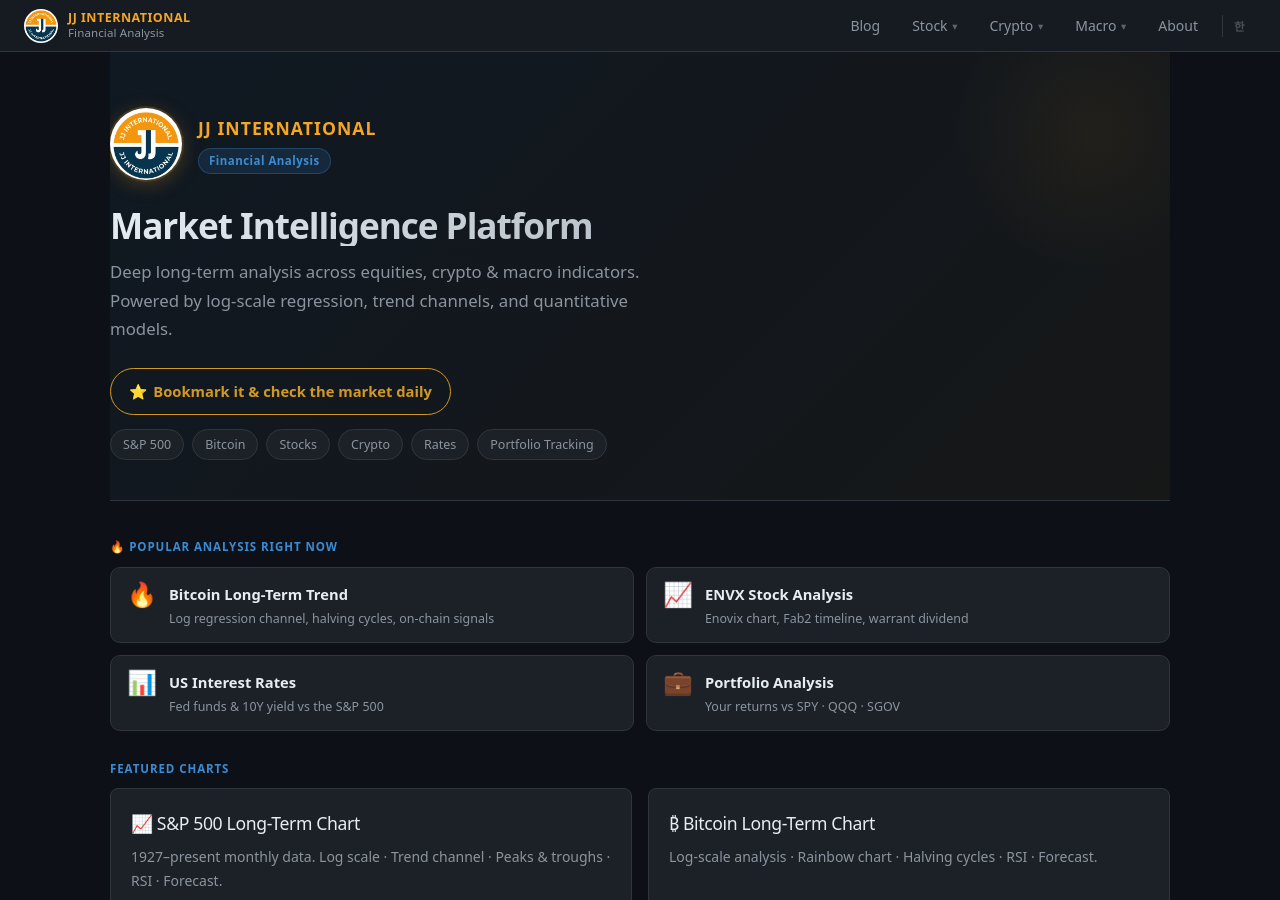
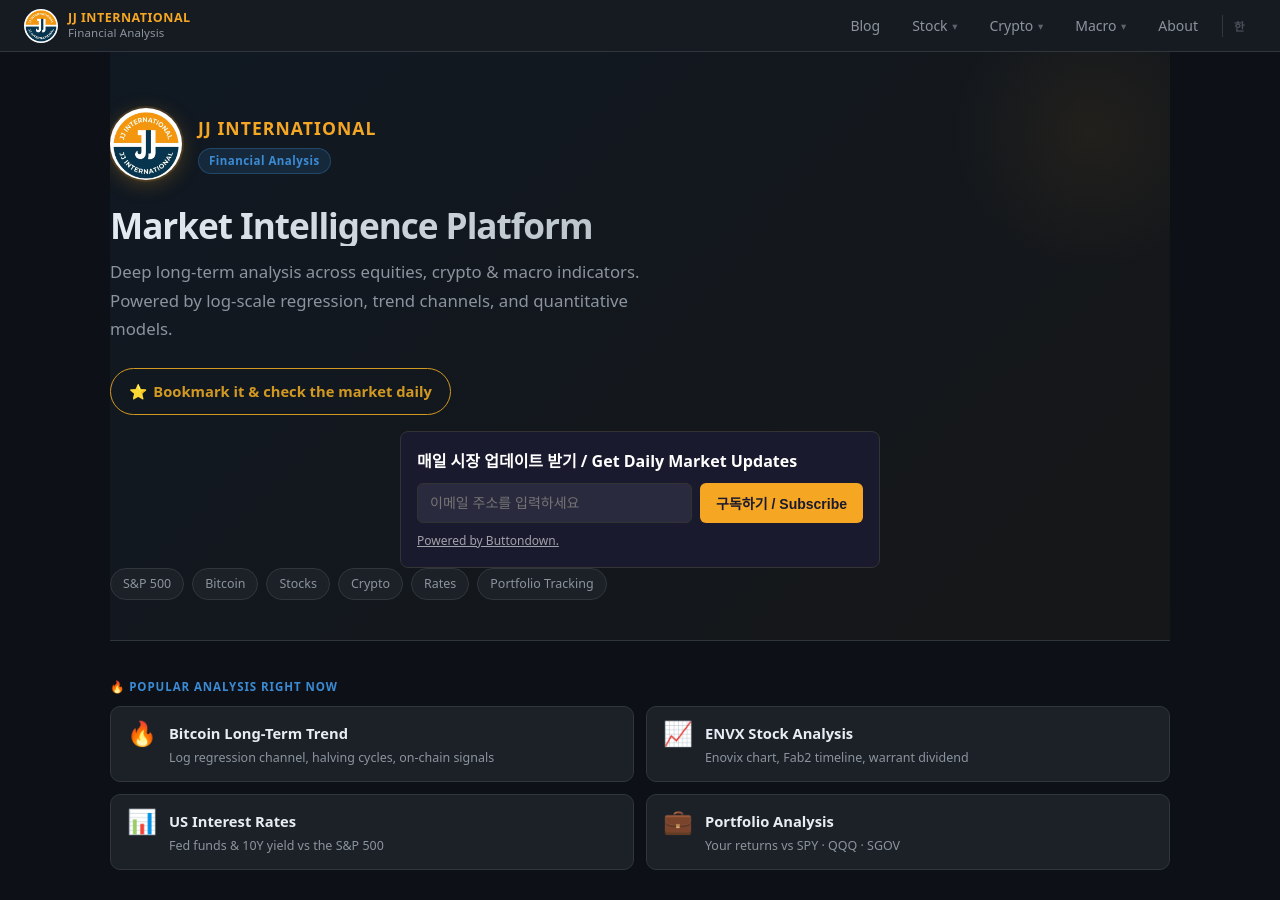
Before and after one commit to jaegunjung/finance, a Jekyll site: the page built from index.html, in a window 1280 px wide and 900 px high. Built offline with Jekyll 4.4.1, drawn with Linux system fonts in a browser that asks for light colours; a script that is not in the unit is left out.

Commit message:
Buttondown 구독 폼(다크 테마)을 홈 상단과 글 하단에 추가해 이메일 구독 유입을 늘림
Co-Authored-By: Claude Opus 5.5 <noreply@anthropic.com>

```diff
--- /dev/null
+++ b/_includes/subscribe-form.html
@@ -0,0 +1,28 @@
+{% comment %}
+  Buttondown subscribe form (dark theme). Used on the home hero and below posts.
+  Each include gets a unique input id so multiple forms on one page don't clash.
+{% endcomment %}
+{% assign sf_id = include.id | default: "home" %}
+<form
+  action="https://buttondown.com/api/emails/embed-subscribe/{{ site.buttondown_username | default: 'jaegun' }}"
+  method="post"
+  class="embeddable-buttondown-form"
+  style="background:#1a1a2e;color:#ffffff;border:1px solid #333;border-radius:8px;padding:16px;max-width:480px;margin:16px auto 0;text-align:left;"
+>
+  <label for="bd-email-{{ sf_id }}" style="display:block;font-weight:600;margin-bottom:8px;color:#ffffff;">
+    매일 시장 업데이트 받기 / Get Daily Market Updates
+  </label>
+  <div style="display:flex;gap:8px;flex-wrap:wrap;">
+    <input type="email" name="email" id="bd-email-{{ sf_id }}" required
+      placeholder="이메일 주소를 입력하세요"
+      style="flex:1 1 200px;min-width:0;background:#2a2a3e;color:#ffffff;border:1px solid #333;border-radius:6px;padding:10px 12px;font-size:14px;" />
+    <input type="hidden" value="1" name="embed" />
+    <input type="submit" value="구독하기 / Subscribe"
+      style="background:#f5a623;color:#1a1a2e;border:none;border-radius:6px;padding:10px 16px;font-weight:700;font-size:14px;cursor:pointer;" />
+  </div>
+  <p style="margin:8px 0 0;font-size:12px;">
+    <a href="https://buttondown.com/refer/{{ site.buttondown_username | default: 'jaegun' }}" target="_blank" rel="noopener" style="color:#a1a1aa;">
+      Powered by Buttondown.
+    </a>
+  </p>
+</form>
--- a/_layouts/post.html
+++ b/_layouts/post.html
@@ -52,4 +52,9 @@ layout: default
   </nav>
 </article>
 
+<div style="margin: 40px 0; padding: 20px; border-top: 1px solid #333;">
+  <p style="margin-bottom: 12px;">📧 이 분석이 도움이 되셨나요? 다음 분석도 받아보세요.</p>
+  {% include subscribe-form.html id="post" %}
+</div>
+
 {% include comments.html %}
--- a/index.html
+++ b/index.html
@@ -26,6 +26,7 @@ description_ko: "S&P 500·비트코인·매크로 지표의 장기 정량 분석
       로그 스케일 회귀 분석, 추세 채널, 정량적 모델 기반.</span>
   </p>
   {% include bookmark-cta.html variant="hero" %}
+  {% include subscribe-form.html id="home" %}
   <div class="hero-tags">
     <span class="hero-tag">S&amp;P 500</span>
     <span class="hero-tag">Bitcoin</span>
```
